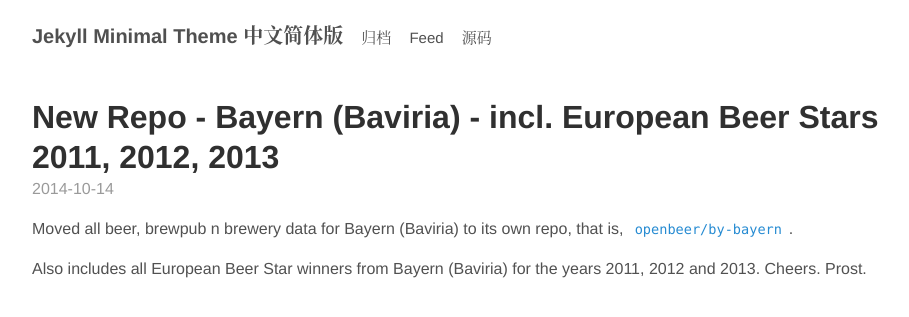
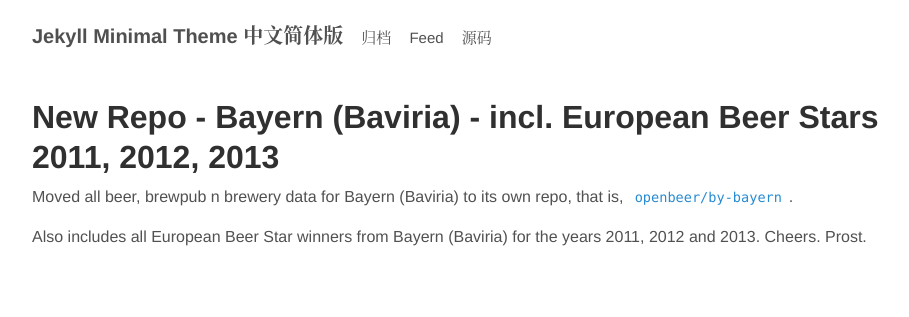
Before and after one commit to gledos/jekyll-minimal-theme-zh-cmn-hans, a Jekyll site: the page built from _posts/2014-10-14-new-repo-baviria-bayern.md, in a window 1280 px wide. Shown: the top 317 px of the page, without its empty margins (168-1077 px from the left). Built offline with Jekyll 4.4.1, drawn with Linux system fonts in a browser that asks for light colours.

Commit message:
Update post.html

```diff
--- a/_layouts/post.html
+++ b/_layouts/post.html
@@ -4,7 +4,9 @@ layout: default
 
 <article class='post'>
   <h1 class='post-title'>{{ page.title }}</h1>
+  {% if page.path contains "_post/" %}
   {% assign sinple_path_date = page.path | remove: "_posts/" | split: "-" %}
   <div class="post-date">{{ sinple_path_date[0] }}-{{ sinple_path_date[1] }}-{{ sinple_path_date[2] }}</div>
+  {% endif %}
   {{ content }}
 </article>
```
